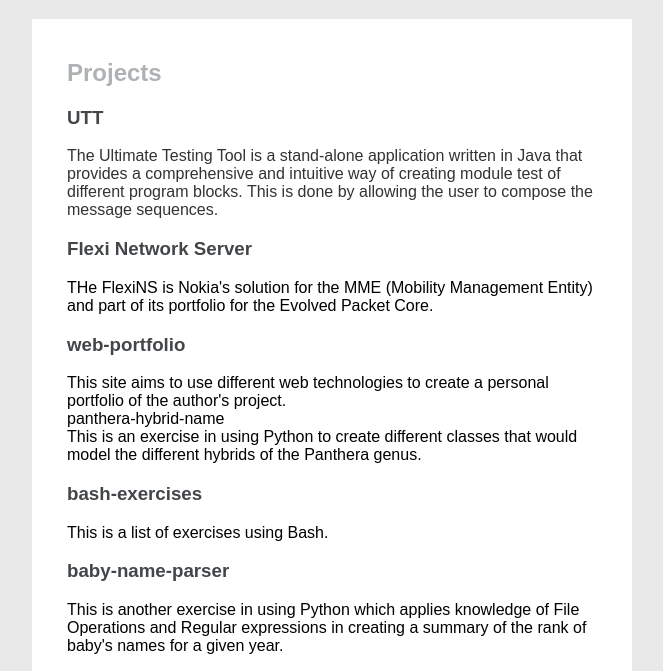
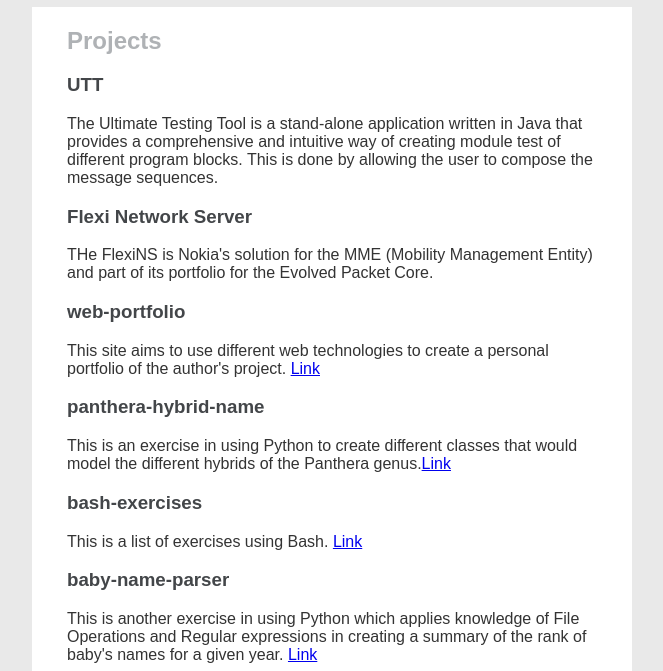
Before and after one commit to raygomez/basic-web-exercise, a plain HTML site: page index.html in a window 1280 px wide. Shown: the part 101-772 px from the top of the page, without its empty margins (308-971 px from the left). Drawn offline with Linux system fonts and the light colour scheme.

Commit message:
fix format

```diff
--- a/index.html
+++ b/index.html
@@ -10,41 +10,71 @@
 <div class="container">
     <div class="column-center">
         <h1 class="data">Ray Vincent Gomez</h1>
+
         <div class="data">
             <h2>Projects</h2>
 
             <h3>UTT</h3>
 
-            <p>The Ultimate Testing Tool is a stand-alone application written in Java that provides a comprehensive and intuitive
+            <p>The Ultimate Testing Tool is a stand-alone application written in Java that provides a comprehensive and
+                intuitive
                 way of
-                creating module test of different program blocks. This is done by allowing the user to compose the message
+                creating module test of different program blocks. This is done by allowing the user to compose the
+                message
                 sequences.</p>
 
             <h3>Flexi Network Server</h3>
-            THe FlexiNS is Nokia's solution for the MME (Mobility Management Entity) and part of its portfolio for the Evolved
-            Packet Core. <br/>
+
+            <p>THe FlexiNS is Nokia's solution for the MME (Mobility Management Entity) and part of its portfolio for
+                the Evolved
+                Packet Core.</p>
 
             <h3>web-portfolio</h3>
-            This site aims to use different web technologies to create a personal portfolio of the author's project.<br/>
-            panthera-hybrid-name<br/>
-            This is an exercise in using Python to create different classes that would model the different hybrids of the Panthera
-            genus.<br/>
+
+            <p>This site aims to use different web technologies to create a personal portfolio of the author's project.
+                <a href="https://github.com/raygomez/web-portfolio">Link</a>
+            </p>
+
+
+            <h3>panthera-hybrid-name</h3>
+
+            <p>This is an exercise in using Python to create different classes that would model the different hybrids of
+                the Panthera
+                genus.<a href="https://github.com/raygomez/panthera-hybrid-name">Link</a>
+            </p>
 
             <h3>bash-exercises</h3>
-            This is a list of exercises using Bash.
+
+            <p>
+                This is a list of exercises using Bash.
+                <a href="https://github.com/raygomez/bash-exercises">Link</a>
+            </p>
+
+
             <h3>baby-name-parser</h3>
-            This is another exercise in using Python which applies knowledge of File Operations and Regular expressions in creating
-            a summary of the rank
-            of baby's names for a given year.
+
+            <p>
+                This is another exercise in using Python which applies knowledge of File Operations and Regular
+                expressions in creating
+                a summary of the rank of baby's names for a given year.
+                <a href="https://github.com/raygomez/baby-name-parser">Link</a>
+            </p>
+
             <h3>java-exercise</h3>
-            This is a list of exercises written in Java.
+
+            <p>
+                This is a list of exercises written in Java.
+                <a href="https://github.com/raygomez/java-exercise">Link</a>
+            </p>
         </div>
         <div class="data">
             <h2>Education</h2>
+
             <h3>University of the Philippines</h3>
             <h4>Masters of Engineering in Electrical Engineering</h4>
             <h5>2015</h5>
             <h4>Bachelor of Science in Computer Engineering</h4>
+
             <h3>University of the Philippines</h3>
             <h4>Masters of Engineering in Electrical Engineering</h4>
             <h5>2004-2009</h5>
--- a/main.css
+++ b/main.css
@@ -1,6 +1,6 @@
 body {
     background-color:#E9E9E9;
-    font-family: Arial;
+    font-family: Arial,sans-serif;
 
 }
 
@@ -10,6 +10,7 @@ body {
     padding-bottom: 20px;
     padding-left: 35px;
     padding-right: 35px;
+    margin-bottom: 10px;
 
 }
 .column-center {
@@ -18,7 +19,10 @@ body {
 }
 
 h2 {
-    color: #AFB2B5
+    color: #AFB2B5;
+    margin-top: 0;
+    margin-bottom: 0;
+
 }
 
 h3 {
```
